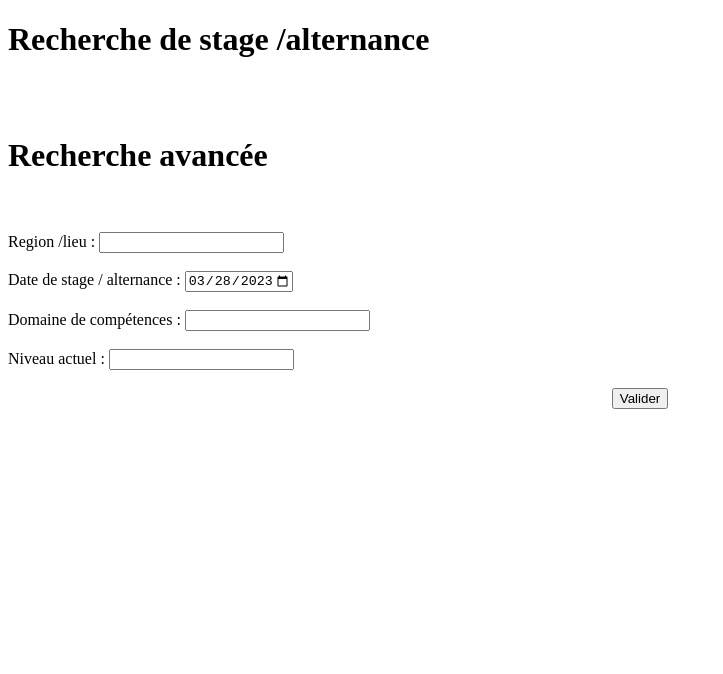
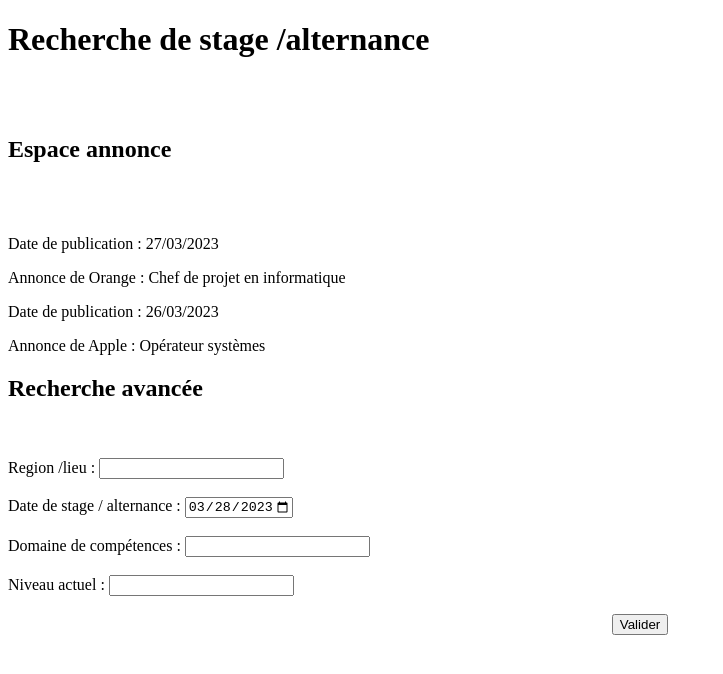
Before and after one commit to Jxck0/Startup, a plain HTML site: page html/util.html in a window 1280 px wide. Shown: the whole page, without its empty margins (0-723 px from the left). Drawn offline with Linux system fonts and the light colour scheme.

Commit message:
suite util

```diff
--- a/html/util.html
+++ b/html/util.html
@@ -10,7 +10,18 @@
 <body>
     <h1>Recherche de stage /alternance  </h1><br><br>
 
-    <h1>Recherche avancée  </h1><br><br>
+    <h2> Espace annonce </h2><br><br>
+
+    <p>Date de publication : 27/03/2023</p>
+    <p> Annonce de Orange :  Chef de projet en informatique
+    </p>
+
+    <p>Date de publication : 26/03/2023</p>
+    <p> Annonce de Apple :  Opérateur systèmes
+    </p>
+
+
+    <h2>Recherche avancée  </h2><br><br>
     <form>
         <label  type="text" for="nom" id="lieu" name="lieu" > Region /lieu :</label>
         <input type="text" id="nom" name="nom"><br><br>
```
Also changed, not shown: html/accueil.html (+2 -1 lines).
